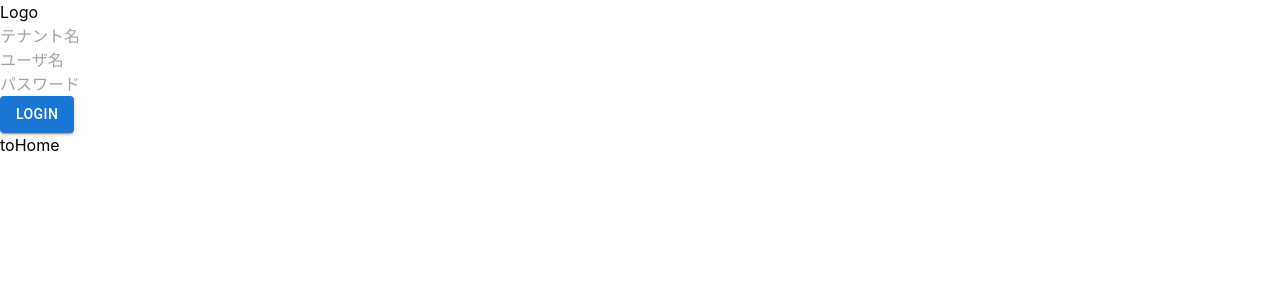
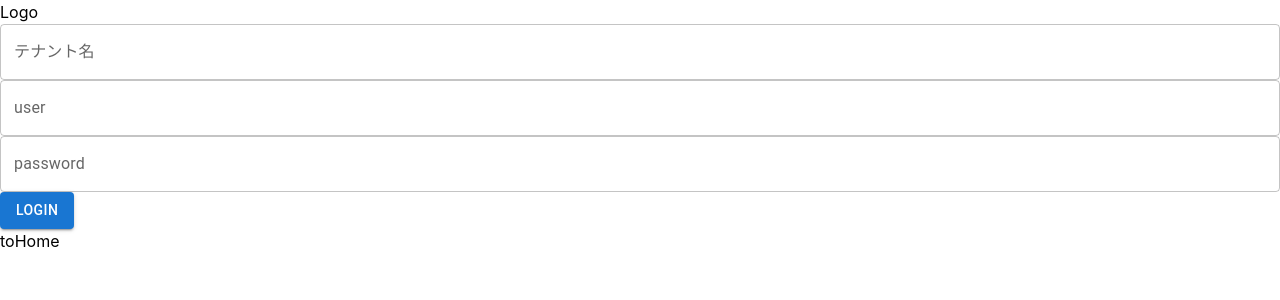
Before and after one commit to hito-kotaro/dcq-didactic-morpheus, a React (Create React App) app: page / in a window 1280 px wide. Shown: the top 300 px of the page. Built offline with nearby package versions, Linux system fonts and the light colour scheme.

Commit message:
loginpageのコンポーネントをMUIに置き換え

```diff
--- a/src/components/atoms/InputForm/InputForm.tsx
+++ /dev/null
@@ -1,28 +0,0 @@
-import React, { VFC } from 'react';
-import type { inputHandlerType } from '../../../types/inputHandlerType';
-
-type Props = {
-  inputHandler: inputHandlerType;
-  color: string;
-  placeholder: string;
-  type: string;
-  rounded?: string;
-};
-
-const InputForm: VFC<Props> = (props) => {
-  const { inputHandler, placeholder, color, rounded, type } = props;
-  const { input, onChange, onChangeNumber } = inputHandler;
-  return (
-    <div className={`${color} ${rounded} w-full h-full`}>
-      <input
-        type={type}
-        value={input}
-        onChange={type === 'number' ? onChangeNumber : onChange}
-        placeholder={placeholder}
-        className={`${color} ${rounded} text-lg w-full h-full focus:outline-none px-2`}
-      />
-    </div>
-  );
-};
-
-export default InputForm;
--- a/src/hooks/InputForm/useInputForm.ts
+++ b/src/hooks/InputForm/useInputForm.ts
@@ -1,10 +1,10 @@
 import { ChangeEvent, useState } from 'react';
 
 const useInputForm = () => {
-  const [input, setInput] = useState('');
+  const [value, setValue] = useState('');
 
   const onChange = (e: ChangeEvent<HTMLInputElement | HTMLTextAreaElement>) => {
-    setInput(e.target.value);
+    setValue(e.target.value);
   };
 
   const onChangeNumber = (
@@ -12,15 +12,15 @@ const useInputForm = () => {
   ) => {
     const re = /^[0-9\b]+$/;
     if (e.target.value === '' || re.test(e.target.value)) {
-      setInput(e.target.value);
+      setValue(e.target.value);
     }
   };
 
   const clear = () => {
-    setInput('');
+    setValue('');
   };
 
-  return { input, clear, onChange, onChangeNumber, setInput };
+  return { value, clear, onChange, onChangeNumber, setValue };
 };
 
 export default useInputForm;
--- a/src/pages/login/Login.tsx
+++ b/src/pages/login/Login.tsx
@@ -2,7 +2,6 @@ import Button from '@mui/material/Button/Button';
 import TextField from '@mui/material/TextField/TextField';
 import React from 'react';
 import { useNavigate } from 'react-router-dom';
-import InputForm from '../../components/atoms/InputForm/InputForm';
 import useInputForm from '../../hooks/InputForm/useInputForm';
 
 const Login = () => {
@@ -17,38 +16,50 @@ const Login = () => {
       <div className=" h-3/4 min-h-500 w-2/6 min-w-400 bg-white ml-auto mr-10 rounded-xl drop-shadow-lg">
         <div className="text-center">Logo</div>
 
-        <div className="h-12">
-          <InputForm
-            inputHandler={tenantHandler}
-            placeholder="テナント名"
-            color="bg-gray-200"
-            rounded="rounded-lg"
+        <div className="h-10" />
+
+        <div className="w-2/3 mx-auto">
+          <div className="">
+            <TextField
+              fullWidth
               type="text"
+              label="テナント名"
+              variant="outlined"
+              onChange={tenantHandler.onChange}
+              value={tenantHandler.value}
             />
           </div>
 
-        <div className="h-12">
-          <InputForm
-            inputHandler={userHandler}
-            placeholder="ユーザ名"
-            color="bg-gray-200"
-            rounded="rounded-lg"
+          <div className="h-8" />
+
+          <div className="">
+            <TextField
+              fullWidth
               type="text"
+              label="user"
+              variant="outlined"
+              onChange={userHandler.onChange}
+              value={userHandler.value}
             />
           </div>
 
-        <div className="h-12">
-          <InputForm
-            inputHandler={pwdHandler}
-            placeholder="パスワード"
-            color="bg-gray-200"
-            rounded="rounded-lg"
-            type="text"
+          <div className="h-8" />
+
+          <div className="">
+            <TextField
+              fullWidth
+              type="password"
+              label="password"
+              variant="outlined"
+              onChange={tenantHandler.onChange}
+              value={tenantHandler.value}
             />
           </div>
+          <div className="h-10" />
 
-        <div className="flex justify-end px-5">
+          <div className="flex justify-center">
             <Button variant="contained">Login</Button>
+          </div>
         </div>
       </div>
       <button type="button" onClick={() => navigate('/home')}>
```
Lines whose indentation alone changed are shown as unchanged.
